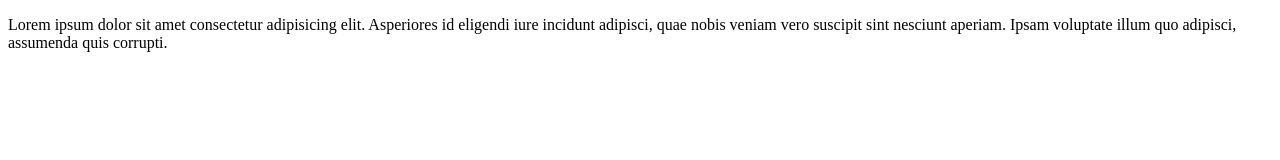
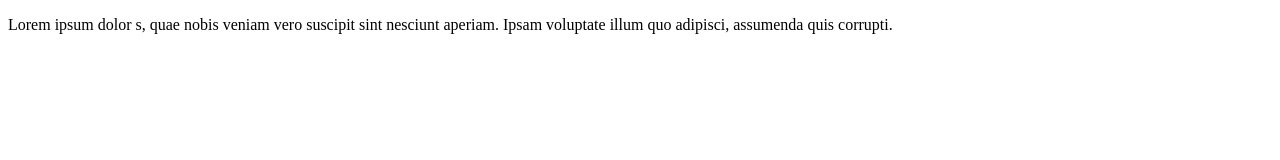
Before and after one commit to ms-ghazi253/NewGit, a plain HTML site: page contact.html in a window 1280 px wide. Drawn offline with Linux system fonts and the light colour scheme.

Commit message:
changetow

```diff
--- a/contact.html
+++ b/contact.html
@@ -8,6 +8,6 @@
 </head>
 <body>
 
-    <p>Lorem ipsum dolor sit amet consectetur adipisicing elit. Asperiores id eligendi iure incidunt adipisci, quae nobis veniam vero suscipit sint nesciunt aperiam. Ipsam voluptate illum quo adipisci, assumenda quis corrupti.</p>
+    <p>Lorem ipsum dolor s, quae nobis veniam vero suscipit sint nesciunt aperiam. Ipsam voluptate illum quo adipisci, assumenda quis corrupti.</p>
 </body>
 </html>
```
